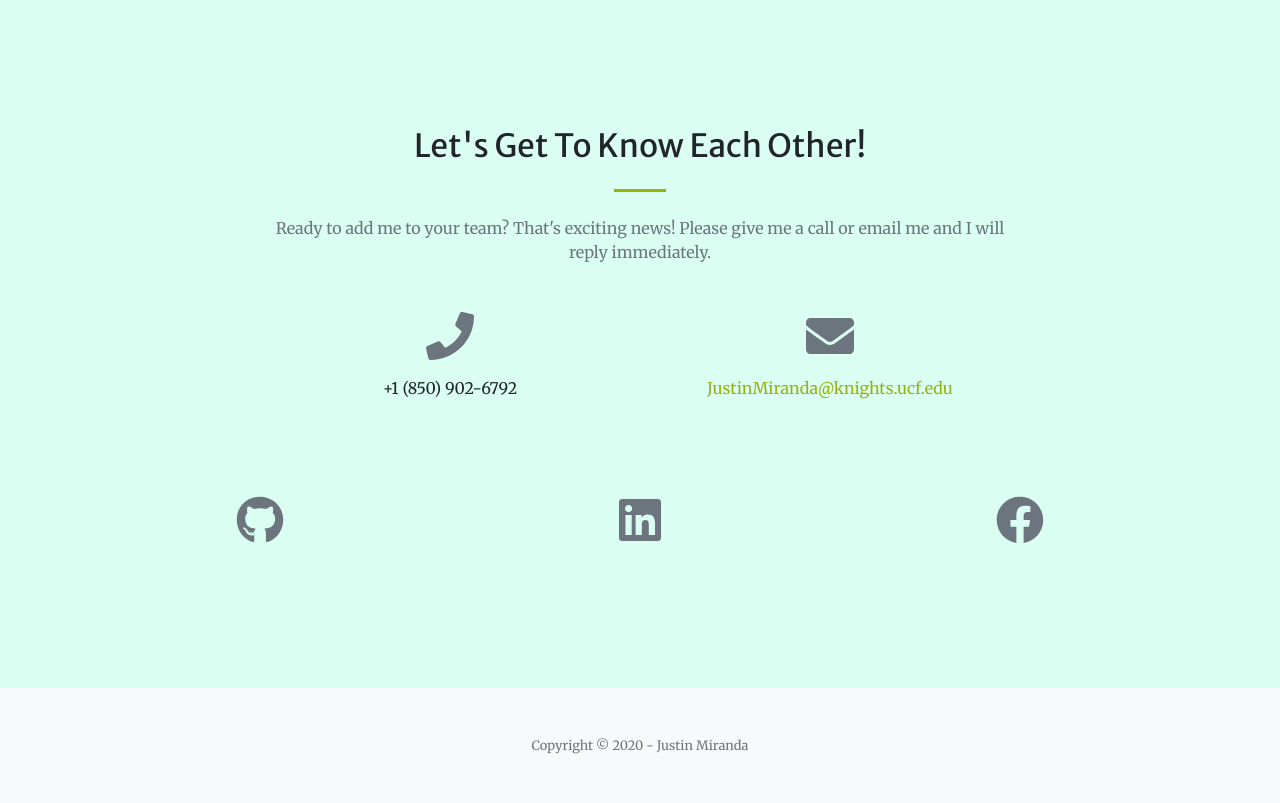
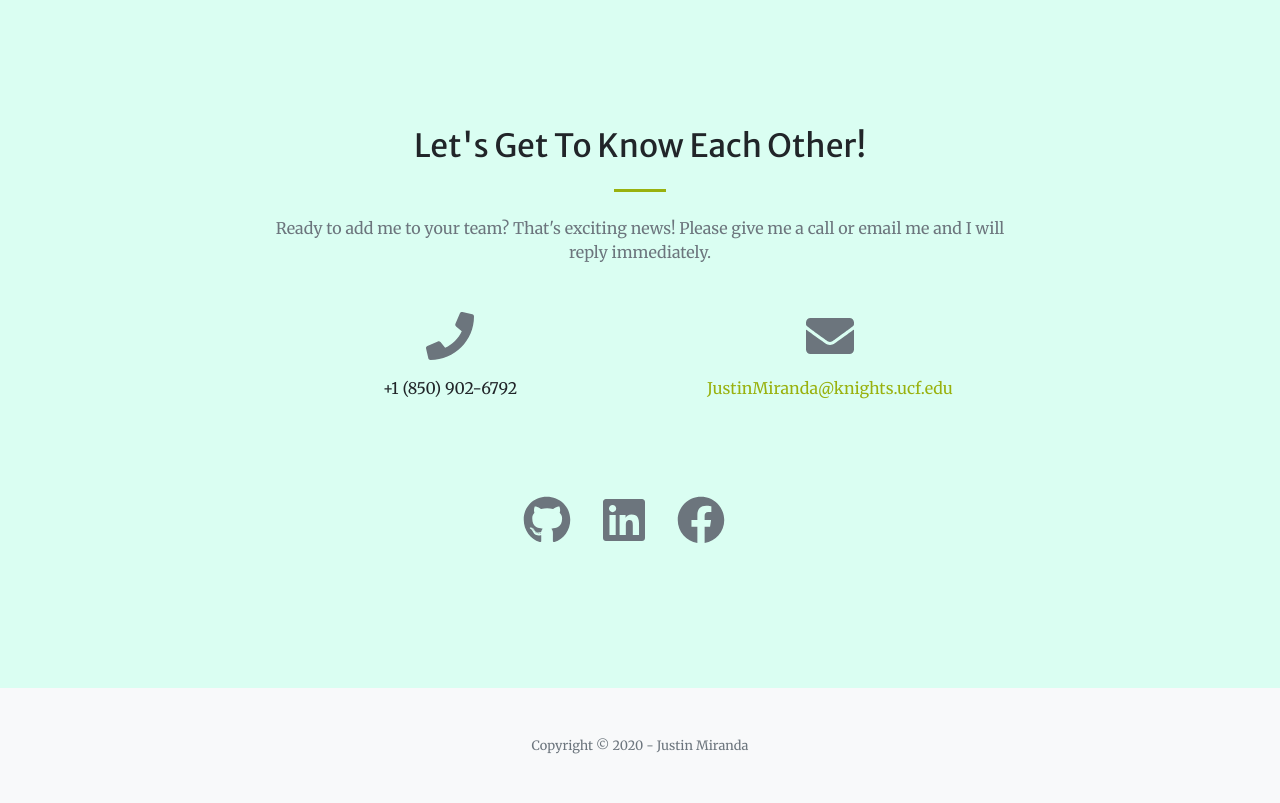
Before and after one commit to joemface/portfolio, a Flask app: page / in a window 1280 px wide. Shown: the part 2596-3399 px from the top of the page. Run offline with Flask 2, Linux system fonts and the light colour scheme; some libraries are stand-ins or nearby versions.

Commit message:
better-organized brand icons

```diff
--- a/templates/index.html
+++ b/templates/index.html
@@ -275,21 +275,14 @@
         </div>
       </div>
       <div class="container">
-        <div class="row justify-content-center" ">
-          <div
-            class="col-sm-4 ml-auto text-center mb-5 mb-sm-0"
-            style="padding-top: 6rem;"
-
-          >
+        <div class="row justify-content-center">
+          <div style="padding-top: 6rem; padding-right: 2rem;">
             <a target="_blank" href="https://github.com/joemface">
               <i class="fab fa-github fa-3x mb-3 text-muted"></i
             ></a>
           </div>
 
-          <div
-            class="col-sm-4 ml-auto text-center mb-5 mb-sm-0"
-            style="padding-top: 6rem;"
-          >
+          <div style="padding-top: 6rem; padding-right: 2rem;">
             <a
               target="_blank"
               href="https://www.linkedin.com/in/justin-miranda/"
@@ -298,10 +291,7 @@
             </a>
           </div>
 
-          <div
-            class="col-sm-4 ml-auto text-center mb-5 mb-sm-0"
-            style="padding-top: 6rem;"
-          >
+          <div style="padding-top: 6rem; padding-right: 2rem;">
             <a target="_blank" href="https://www.facebook.com/JOEMface/">
               <i class="fab fa-facebook fa-3x mb-3 text-muted"></i>
             </a>
```
